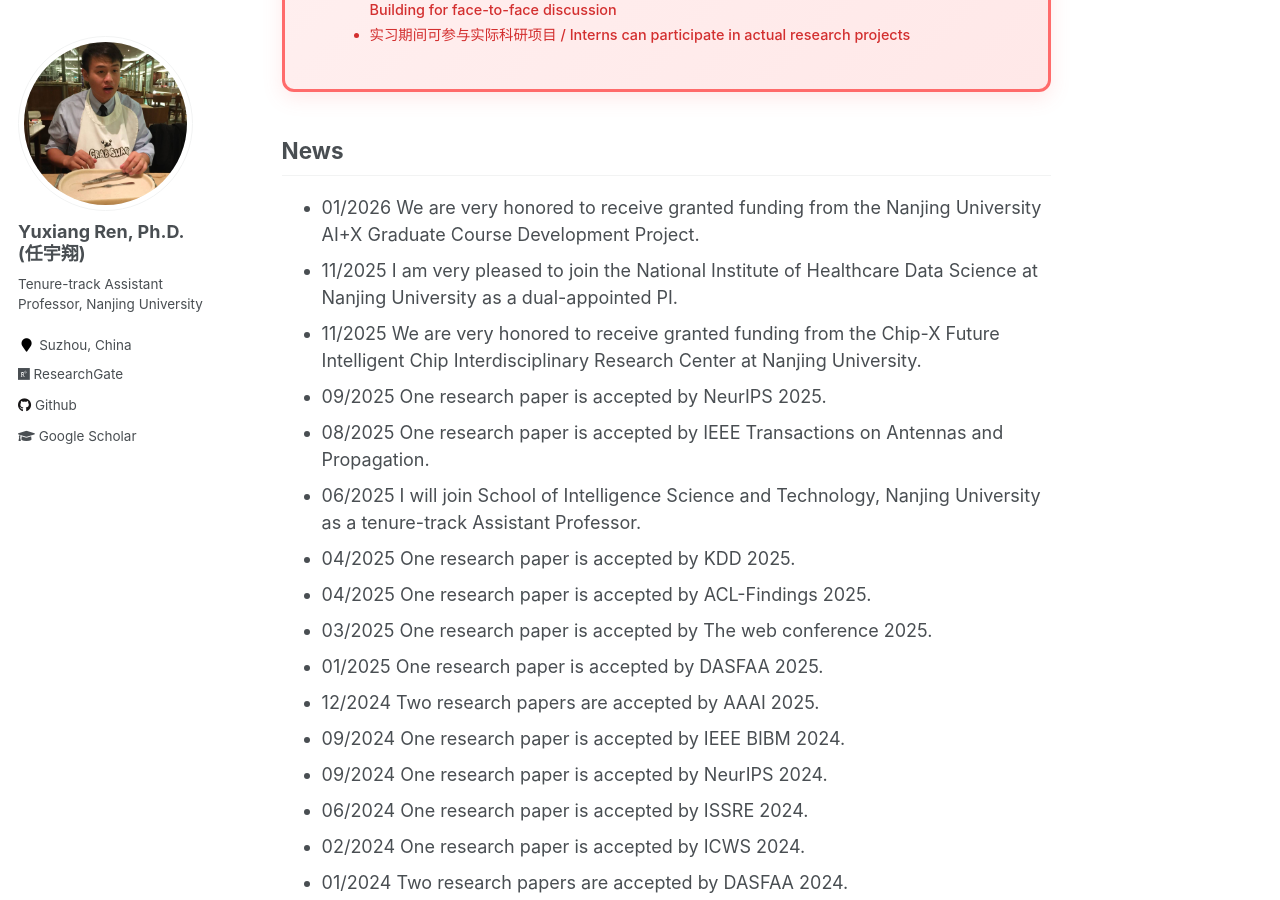
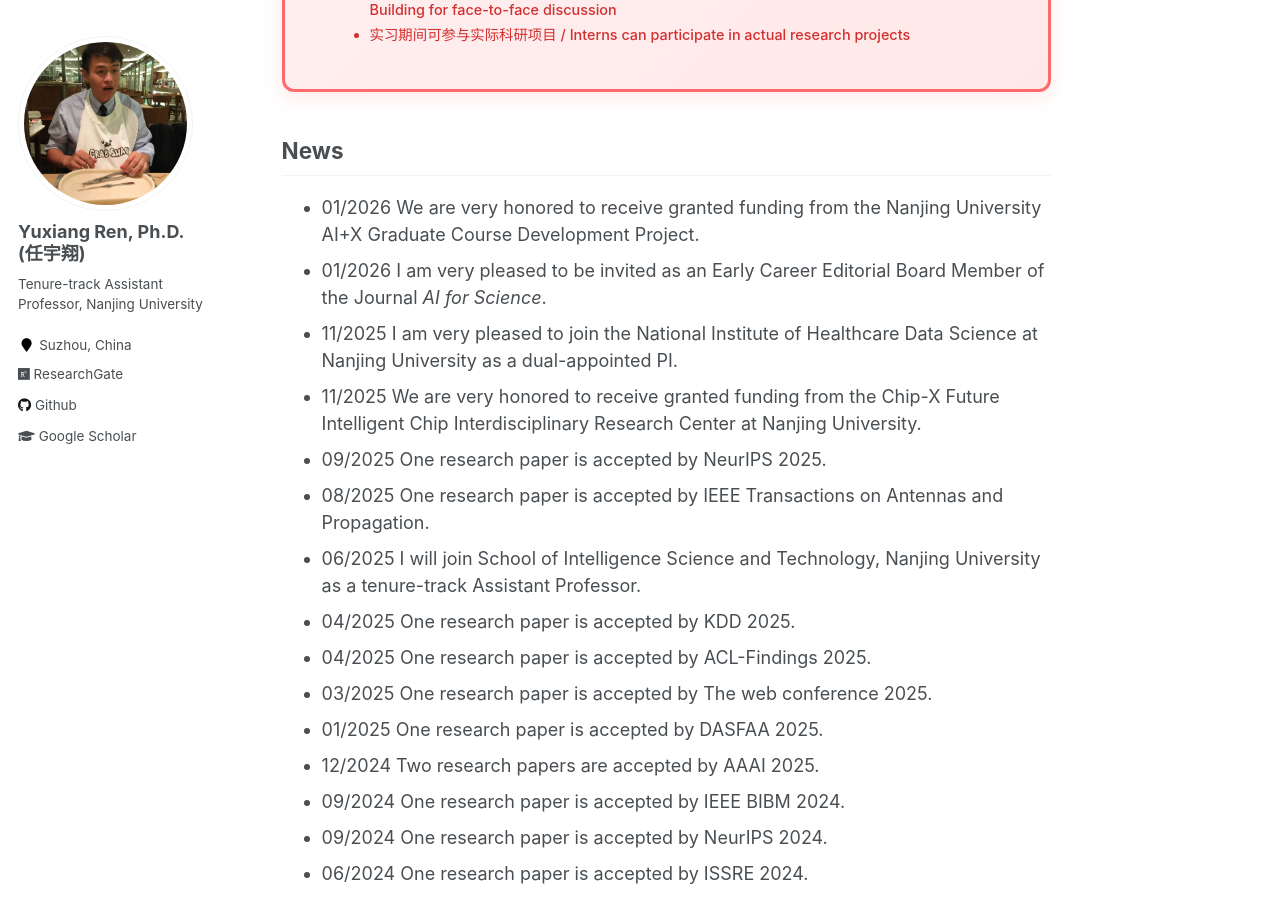
Before and after one commit to YuxiangRen/YuxiangRen.github.io, a Jekyll site: the page built from _pages/about.md, in a window 1280 px wide and 900 px high, scrolled down 1450 px. Built offline with Jekyll 4.4.1, drawn with Linux system fonts in a browser that asks for light colours.

Commit message:
2026-02-01

```diff
--- a/_pages/about.md
+++ b/_pages/about.md
@@ -63,6 +63,7 @@ My research interests primarily focus on AI4Science, Smart Grid Analytics, Multi
 News
 ------
 * 01/2026 We are very honored to receive granted funding from the Nanjing University AI+X Graduate Course Development Project.
+* 01/2026 I am very pleased to be invited as an Early Career Editorial Board Member of the Journal *AI for Science*.
 * 11/2025 I am very pleased to join the National Institute of Healthcare Data Science at Nanjing University as a dual-appointed PI.
 * 11/2025 We are very honored to receive granted funding from the Chip-X Future Intelligent Chip Interdisciplinary Research Center at Nanjing University.
 * 09/2025 One research paper is accepted by NeurIPS 2025.
```
